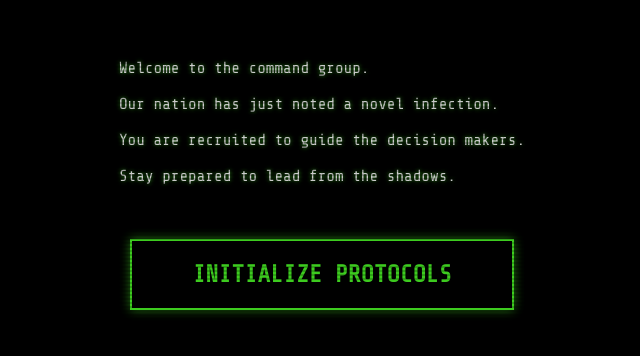
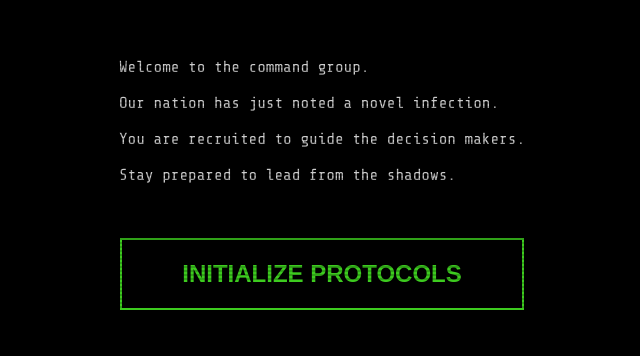
Before and after one commit to SkredX/Pandemic-Directive-v2, a Next.js app: page / in a window 1280 px wide. Shown: the part 216-572 px from the top of the page, without its empty margins (318-958 px from the left). Built offline with nearby package versions, Linux system fonts and the light colour scheme.

Commit message:
Update styles

```diff
--- a/src/app/globals.css
+++ b/src/app/globals.css
@@ -1,162 +1,111 @@
-/* =========================================
-   1. GLOBAL THEME & VARIABLES
-   ========================================= */
+/* src/app/globals.css */
 :root {
-  --bg-body: #020402;            /* Deep Black-Green */
-  --bg-terminal: rgba(10, 20, 15, 0.85);
-
-  --text-main: #4af626;          /* Phosphor Green */
-  --text-dim: #225f19;
-  --text-alert: #ff2a2a;         /* Warning Red */
-
+  --bg-body: #020402;
+  --bg-terminal: rgba(10, 20, 15, 0.95);
+  --text-main: #4af626;
+  --text-dim: #1b4f12;
+  --text-alert: #ff2a2a;
   --accent: #4af626;
-  --accent-glow: rgba(74, 246, 38, 0.6);
-  --alert-glow: rgba(255, 42, 42, 0.6);
-
-  --font-stack: 'Share Tech Mono', monospace; /* Will be mapped by Next.js */
-
-  /* CRT Effects */
-  --scanline-color: rgba(0, 0, 0, 0.5);
-  --glass-border: 1px solid rgba(74, 246, 38, 0.3);
+  --accent-glow: rgba(74, 246, 38, 0.8);
 }
 
 * { box-sizing: border-box; }
 
 body {
-  margin: 0;
-  padding: 0;
+  margin: 0; padding: 0;
   background-color: var(--bg-body);
   color: var(--text-main);
   height: 100vh;
-  display: flex;
-  align-items: center;
-  justify-content: center;
+  display: flex; align-items: center; justify-content: center;
   overflow: hidden;
-  text-shadow: 0 0 4px var(--accent-glow);
+  font-family: 'Share Tech Mono', monospace; /* Fallback */
 }
 
-/* =========================================
-   2. CRT SCREEN EFFECTS
-   ========================================= */
-.screen-effects {
-  position: fixed;
-  top: 0; left: 0; width: 100%; height: 100%;
-  pointer-events: none;
-  z-index: 99999;
+/* --- CRT EFFECTS --- */
+.screen-effects { position: fixed; top: 0; left: 0; width: 100%; height: 100%; pointer-events: none; z-index: 9999; }
+.scanlines {
+  width: 100%; height: 100%;
+  background: linear-gradient(to bottom, rgba(255,255,255,0), rgba(255,255,255,0) 50%, rgba(0,0,0,0.2) 50%, rgba(0,0,0,0.2));
+  background-size: 100% 4px; position: absolute;
+}
+.vignette {
+  width: 100%; height: 100%; position: absolute;
+  background: radial-gradient(circle, rgba(0,0,0,0) 60%, rgba(0,0,0,1) 100%);
 }
 
-.scanlines {
-  width: 100%; height: 100%;
-  background: linear-gradient(
-    to bottom,
-    rgba(255,255,255,0),
-    rgba(255,255,255,0) 50%,
-    rgba(0,0,0,0.2) 50%,
-    rgba(0,0,0,0.2)
-  );
-  background-size: 100% 4px;
-  position: absolute;
-  top: 0; left: 0;
-}
-
-.vignette {
-  width: 100%; height: 100%;
-  position: absolute;
-  top: 0; left: 0;
-  background: radial-gradient(circle, rgba(0,0,0,0) 60%, rgba(0,0,0,0.8) 100%);
-}
-
-.noise {
-    /* Optional noise effect if you have the asset, otherwise keep empty or use CSS noise */
-}
-
-/* =========================================
-   3. INTRO & LOADING
-   ========================================= */
-/* (Keeping your CSS exactly as is, just ensuring the body tag matches Next.js needs above) */
-
+/* --- GAME CONTAINER --- */
 .container {
   width: 100%; max-width: 900px; height: 95vh;
   display: flex; flex-direction: column;
-  padding: 20px;
-  position: relative;
-  z-index: 100;
+  padding: 20px; position: relative; z-index: 100;
 }
 
 .system-header {
-  display: flex; justify-content: space-between;
-  border-bottom: 1px solid var(--accent);
-  padding-bottom: 5px; margin-bottom: 10px;
-  font-size: 0.8rem;
-  opacity: 0.7;
+  display: flex; justify-content: space-between; border-bottom: 2px solid var(--accent);
+  padding-bottom: 5px; margin-bottom: 10px; font-size: 0.9rem; letter-spacing: 2px;
 }
 
 .terminal {
-  flex: 1;
-  background-color: var(--bg-terminal);
+  flex: 1; background-color: var(--bg-terminal);
   border: 1px solid var(--accent);
-  border-radius: 4px;
-  padding: 25px;
-  overflow-y: auto;
-  font-size: 1.1rem;
-  line-height: 1.4;
-  box-shadow: 0 0 20px rgba(74, 246, 38, 0.1);
+  padding: 25px; overflow-y: auto;
+  font-size: 1.1rem; line-height: 1.5;
+  box-shadow: 0 0 15px rgba(74, 246, 38, 0.2);
 }
 
-/* Scrollbar Styling */
+/* SCROLLBAR */
 .terminal::-webkit-scrollbar { width: 8px; }
-.terminal::-webkit-scrollbar-thumb { background: var(--accent); border-radius: 4px; }
+.terminal::-webkit-scrollbar-thumb { background: var(--accent); }
 .terminal::-webkit-scrollbar-track { background: #000; }
 
-.input-row {
-  margin-top: 20px;
-  display: flex; gap: 15px; height: 55px;
+/* --- INPUT AREA --- */
+.input-row { margin-top: 20px; display: flex; gap: 15px; height: 55px; }
+input {
+  flex: 1; background: #000; border: 1px solid var(--accent);
+  color: var(--accent); font-family: inherit; font-size: 1.2rem;
+  padding: 0 20px; outline: none; text-transform: uppercase;
+}
+input:focus { box-shadow: 0 0 15px var(--accent-glow); }
+
+button {
+  background-color: var(--accent); color: #000; border: none;
+  font-weight: bold; font-size: 1.1rem; padding: 0 30px; cursor: pointer;
+}
+button:hover:not(:disabled) { box-shadow: 0 0 20px var(--accent); }
+button:disabled { opacity: 0.3; cursor: not-allowed; background-color: var(--text-dim); }
+
+/* --- STATS FOOTER (GLOWING) --- */
+footer {
+  margin-top: 20px; display: flex; justify-content: space-between;
+  border-top: 1px solid var(--text-dim); padding-top: 15px;
+}
+.stat-box { font-size: 1rem; color: var(--text-dim); }
+.stat-val {
+  color: #fff; font-weight: bold; margin-left: 5px;
+  text-shadow: 0 0 8px var(--accent); /* THE GLOW */
 }
 
-input {
-  flex: 1;
-  background: rgba(0,0,0,0.5);
-  border: 1px solid var(--accent);
+/* --- INTRO SCREEN STYLES --- */
+.intro-container {
+  max-width: 700px; font-size: 1.3rem; line-height: 1.6;
+  white-space: pre-wrap; color: #ccc; min-height: 200px;
+}
+.intro-highlight {
   color: var(--accent);
-  font-family: inherit; /* Inherits Share Tech Mono */
-  font-size: 1.2rem;
-  padding: 0 20px;
-  outline: none;
-  text-transform: uppercase;
-  box-shadow: 0 0 10px rgba(0,0,0,0.5);
+  text-shadow: 0 0 10px var(--accent);
 }
 
-input:focus {
-  box-shadow: 0 0 15px var(--accent-glow);
-  background: rgba(0,20,0,0.8);
+/* BLINKING CURSOR */
+.cursor::after {
+  content: '█'; animation: blink 1s step-end infinite;
+  margin-left: 5px; color: var(--accent);
 }
+@keyframes blink { 50% { opacity: 0; } }
 
-button {
-  background-color: var(--accent);
-  color: #000;
-  border: none;
-  font-family: inherit;
-  font-weight: bold;
-  font-size: 1.1rem;
-  padding: 0 30px;
-  cursor: pointer;
-  text-transform: uppercase;
-  transition: all 0.2s;
-  box-shadow: 0 0 10px var(--accent-glow);
+/* BUTTON GLOW ANIMATION */
+.glow-btn { animation: pulse-green 2s infinite; }
+@keyframes pulse-green {
+  0% { box-shadow: 0 0 0 0 rgba(74, 246, 38, 0.7); }
+  70% { box-shadow: 0 0 0 10px rgba(74, 246, 38, 0); }
+  100% { box-shadow: 0 0 0 0 rgba(74, 246, 38, 0); }
 }
-
-button:hover:not(:disabled) {
-  transform: translateY(-2px);
-  box-shadow: 0 0 20px var(--accent);
-}
-
-footer {
-  margin-top: 15px;
-  text-align: center;
-  color: var(--text-dim);
-  font-size: 0.8rem;
-  opacity: 0.7;
-}
-
-.blink { animation: blink 1s infinite; }
-@keyframes blink { 0%, 100% { opacity: 1; } 50% { opacity: 0; } }
```
